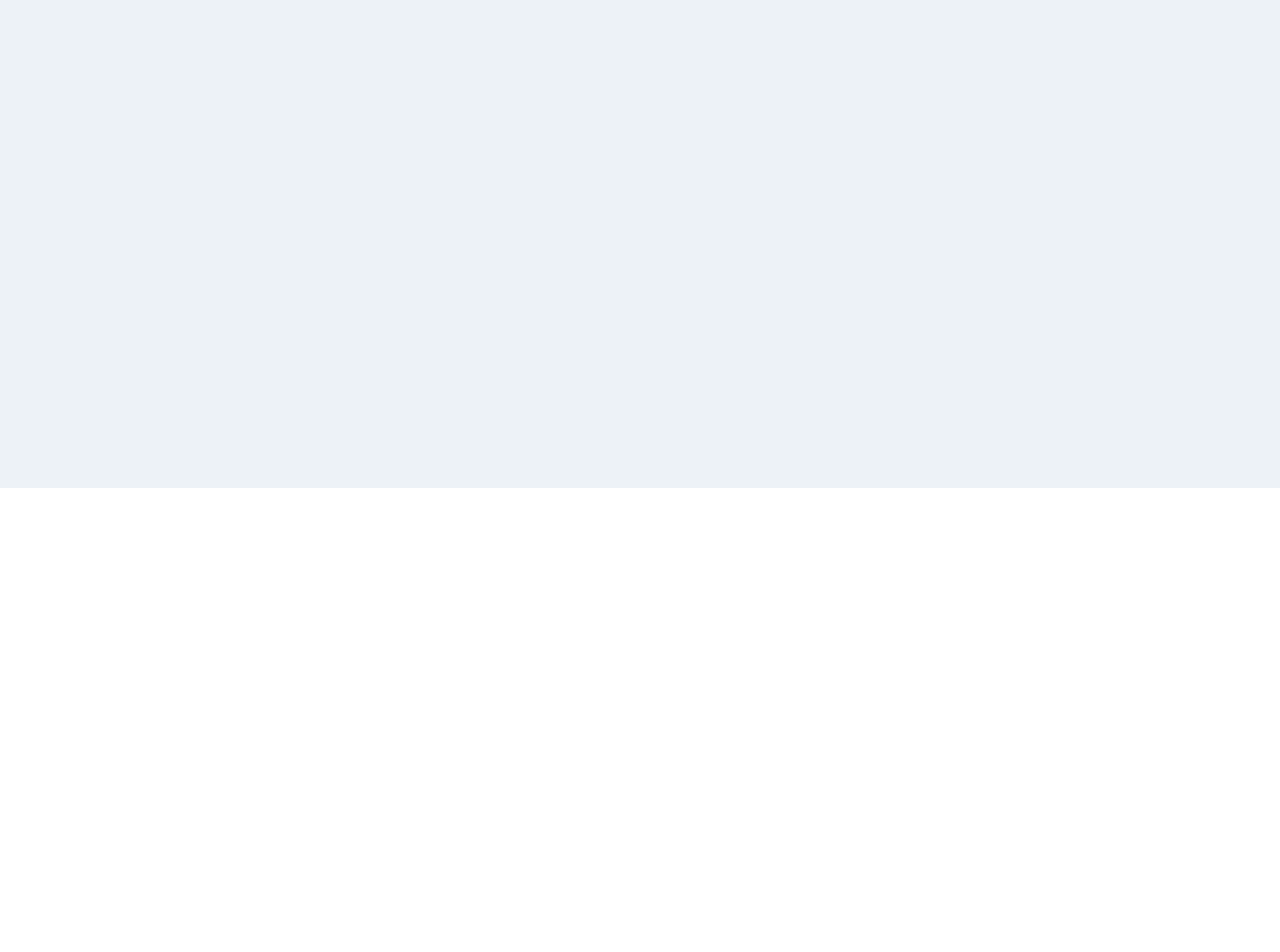
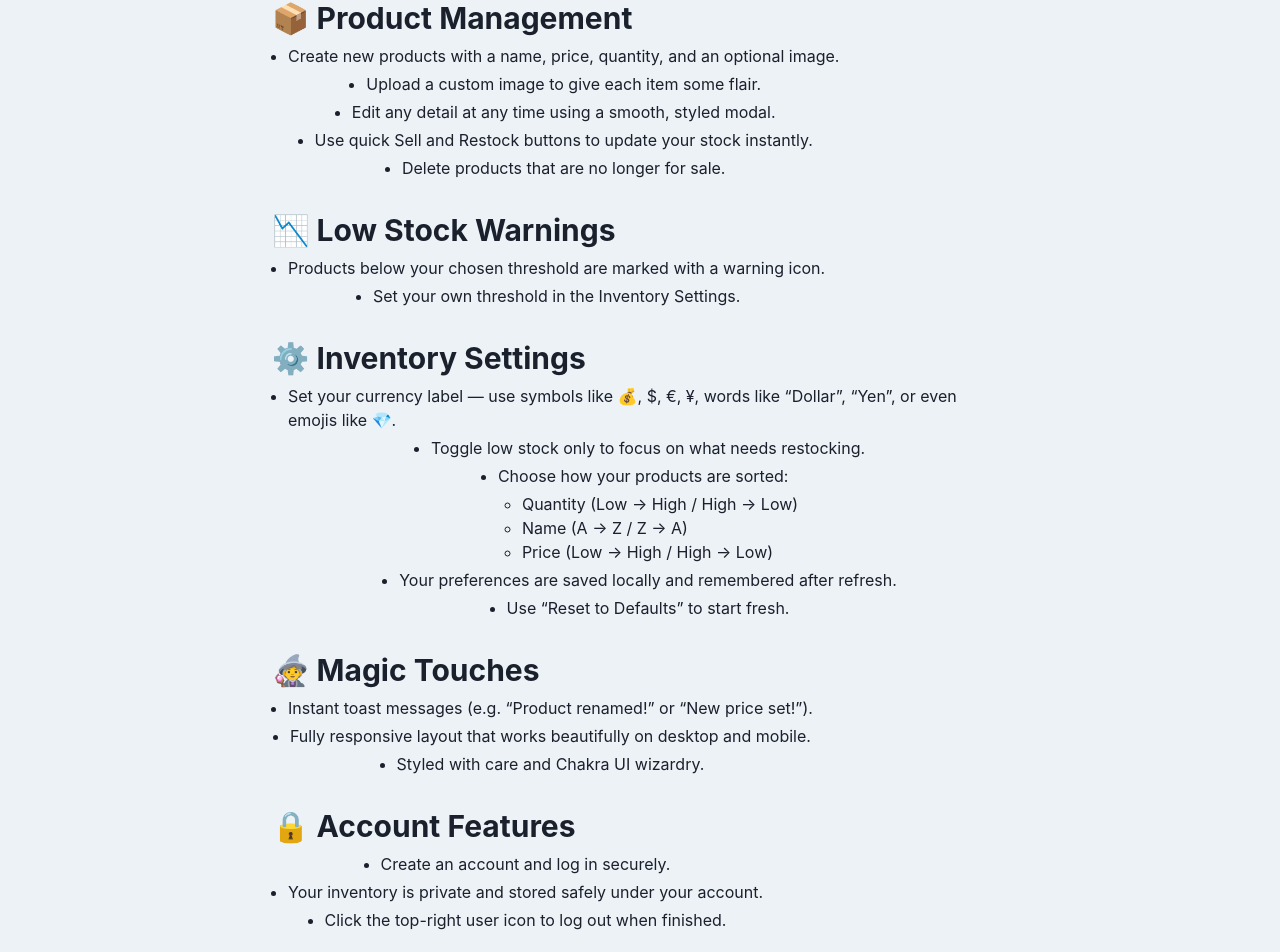
Before and after one commit to Peter-Pander/fizzlesticks-stock-tracker-3000, a React (Vite) app in the folder frontend/: page /about in a window 1280 px wide. Shown: the part 312-1264 px from the top of the page. Before the commit the page ends 800 px from the top, so only its background shows below. Built offline with nearby package versions, Linux system fonts and the light colour scheme.

Commit message:
Add About page with whimsical feature overview
- Created AboutPage.jsx with themed sections and emojis
- Added route for /about to App.jsx
- Linked to About from Navbar via info icon

```diff
--- a/frontend/src/App.jsx
+++ b/frontend/src/App.jsx
@@ -4,6 +4,7 @@ import { Box, useColorModeValue } from "@chakra-ui/react";
 import { Route, Routes } from "react-router-dom";
 import CreatePage from "./pages/CreatePage";
 import HomePage from "./pages/HomePage";
+import AboutPage from "./pages/AboutPage";           // ← Added AboutPage import
 import ChangeLogPage from "./pages/ChangeLogPage";
 import Login from "./pages/Login.jsx";
 import Register from "./pages/Register.jsx";
@@ -39,6 +40,7 @@ function AppContent() {
       <Navbar />
       <Routes>
         <Route path="/" element={<HomePage />} />
+        <Route path="/about" element={<AboutPage />} />
         <Route path="/create" element={<CreatePage />} />
         <Route path="/changelog" element={<ChangeLogPage />} />
         <Route path="/register" element={<Register />} />
--- a/frontend/src/components/Navbar.jsx
+++ b/frontend/src/components/Navbar.jsx
@@ -145,7 +145,7 @@ const Navbar = () => {
           <Link to={"/"}> ✨ Fizzlestick's Stock Tracker 3000 🔮✨ </Link>
         </Text>
 
-        {/* --- Right side icons: create, color mode, settings, changelog, user --- */}
+        {/* --- Right side icons: create, color mode, settings, changelog, about, user --- */}
         <HStack spacing={2} alignItems={"center"}>
           {/* Create new product button */}
           <Button
@@ -405,6 +405,11 @@ const Navbar = () => {
           {/* Changelog icon */}
           <ChangeLogDropdown />
 
+          {/* About page link */}
+          <Button as={Link} to="/about" variant="ghost" aria-label="About">
+            <FaInfoCircle />
+          </Button>
+
           {/* NEW: User icon menu */}
           {user ? (
             <Menu>
--- /dev/null
+++ b/frontend/src/pages/AboutPage.jsx
@@ -0,0 +1,124 @@
+// frontend/src/pages/AboutPage.jsx
+import {
+  Container,
+  VStack,
+  Heading,
+  Text,
+  Box,
+} from "@chakra-ui/react";
+
+const AboutPage = () => (
+  <Container maxW="container.md" py={10}>
+    <VStack spacing={8} align="start">
+      <Heading as="h1" size="2xl">
+        🧙‍♂️ About Fizzlestick’s Stock Tracker 3000
+      </Heading>
+
+      <Box>
+        <Text>
+          Welcome, brave merchant! This magical tool helps you track and manage your
+          shop’s wares with ease. Here’s what you can do:
+        </Text>
+      </Box>
+
+      {/* 📦 Product Management */}
+      <Box>
+        <Heading as="h2" size="lg" mb={2}>
+          📦 Product Management
+        </Heading>
+        <VStack as="ul" pl={4} spacing={1}>
+          <Text as="li">
+            Create new products with a name, price, quantity, and an optional image.
+          </Text>
+          <Text as="li">Upload a custom image to give each item some flair.</Text>
+          <Text as="li">
+            Edit any detail at any time using a smooth, styled modal.
+          </Text>
+          <Text as="li">
+            Use quick Sell and Restock buttons to update your stock instantly.
+          </Text>
+          <Text as="li">Delete products that are no longer for sale.</Text>
+        </VStack>
+      </Box>
+
+      {/* 📉 Low Stock Warnings */}
+      <Box>
+        <Heading as="h2" size="lg" mb={2}>
+          📉 Low Stock Warnings
+        </Heading>
+        <VStack as="ul" pl={4} spacing={1}>
+          <Text as="li">
+            Products below your chosen threshold are marked with a warning icon.
+          </Text>
+          <Text as="li">
+            Set your own threshold in the Inventory Settings.
+          </Text>
+        </VStack>
+      </Box>
+
+      {/* ⚙️ Inventory Settings */}
+      <Box>
+        <Heading as="h2" size="lg" mb={2}>
+          ⚙️ Inventory Settings
+        </Heading>
+        <VStack as="ul" pl={4} spacing={1}>
+          <Text as="li">
+            Set your currency label — use symbols like 💰, $, €, ¥, words like
+            “Dollar”, “Yen”, or even emojis like 💎.
+          </Text>
+          <Text as="li">
+            Toggle low stock only to focus on what needs restocking.
+          </Text>
+          <Text as="li">
+            Choose how your products are sorted:
+            <Box as="ul" pl={6} mt={1}>
+              <Text as="li">Quantity (Low → High / High → Low)</Text>
+              <Text as="li">Name (A → Z / Z → A)</Text>
+              <Text as="li">Price (Low → High / High → Low)</Text>
+            </Box>
+          </Text>
+          <Text as="li">
+            Your preferences are saved locally and remembered after refresh.
+          </Text>
+          <Text as="li">Use “Reset to Defaults” to start fresh.</Text>
+        </VStack>
+      </Box>
+
+      {/* 🧙‍♀️ Magic Touches */}
+      <Box>
+        <Heading as="h2" size="lg" mb={2}>
+          🧙‍♀️ Magic Touches
+        </Heading>
+        <VStack as="ul" pl={4} spacing={1}>
+          <Text as="li">
+            Instant toast messages (e.g. “Product renamed!” or “New price set!”).
+          </Text>
+          <Text as="li">
+            Fully responsive layout that works beautifully on desktop and mobile.
+          </Text>
+          <Text as="li">
+            Styled with care and Chakra UI wizardry.
+          </Text>
+        </VStack>
+      </Box>
+
+      {/* 🔒 Account Features */}
+      <Box>
+        <Heading as="h2" size="lg" mb={2}>
+          🔒 Account Features
+        </Heading>
+        <VStack as="ul" pl={4} spacing={1}>
+          <Text as="li">Create an account and log in securely.</Text>
+          <Text as="li">
+            Your inventory is private and stored safely under your account.
+          </Text>
+          <Text as="li">
+            Click the top-right user icon to log out when finished.
+          </Text>
+        </VStack>
+      </Box>
+    </VStack>
+  </Container>
+);
+
+export default AboutPage;
```
